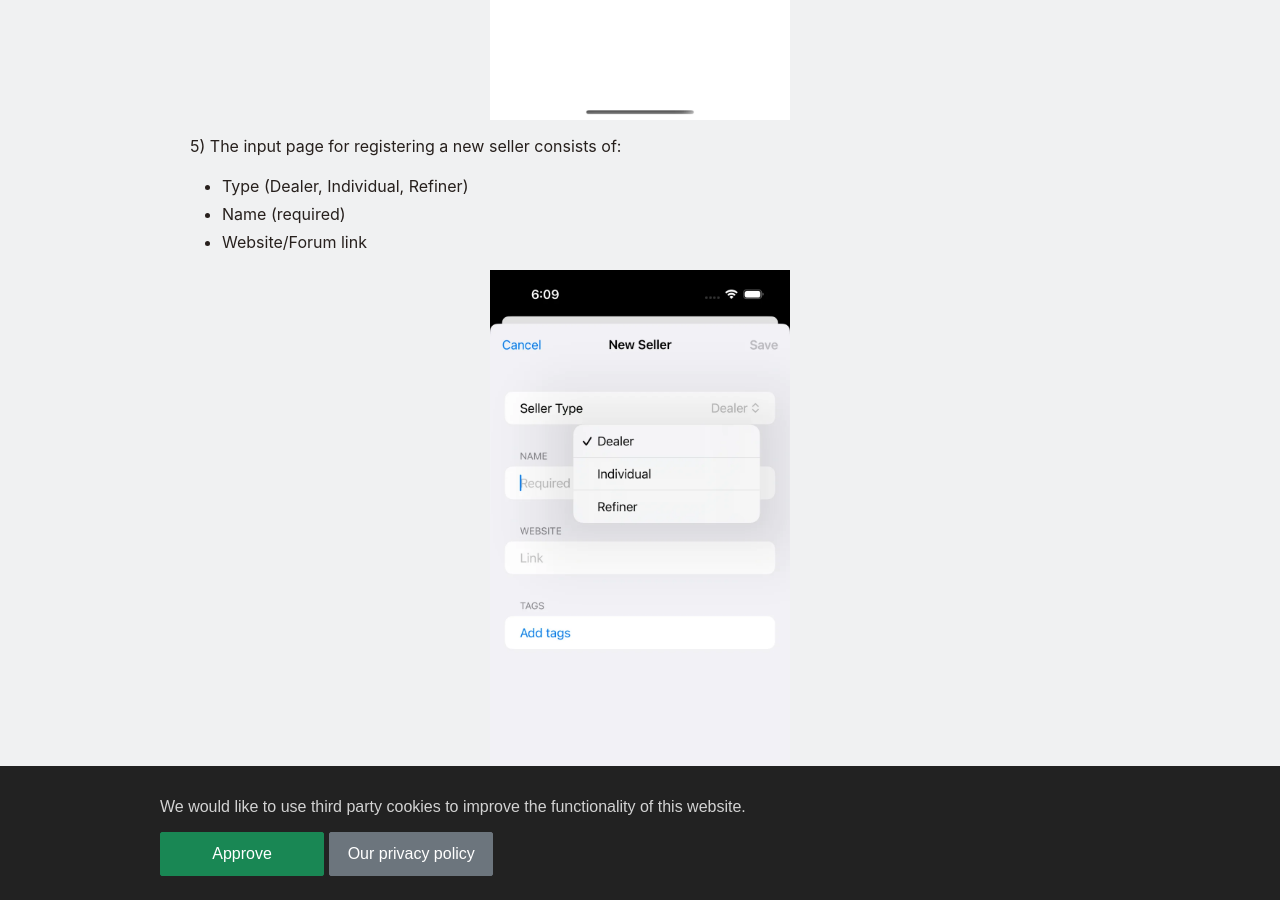
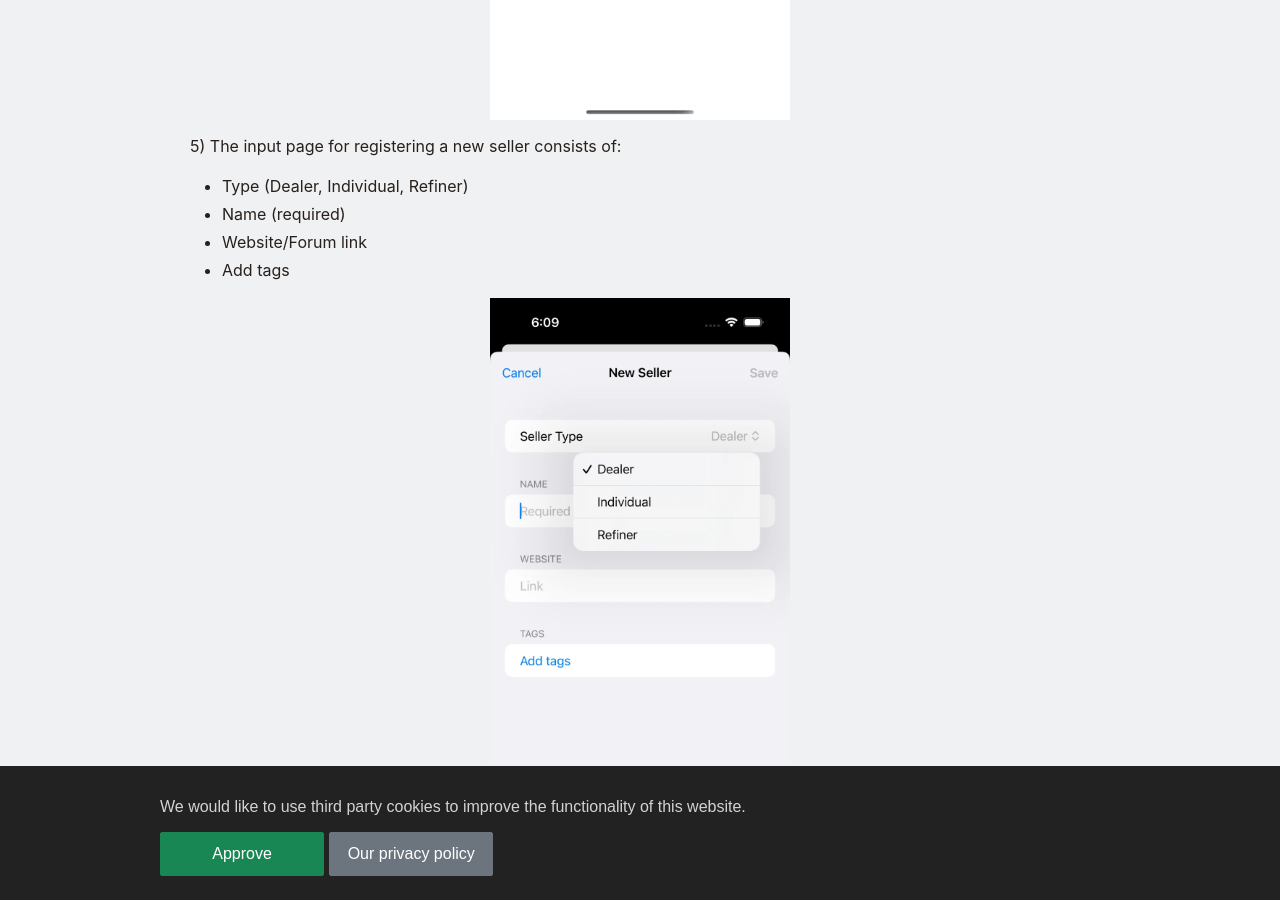
Before and after one commit to Precious-Metals-Manager/precious-metals-manager-landing-page, a Jekyll site: the page built from _getting-started/create-order.md, in a window 1280 px wide and 900 px high, scrolled down 2569 px. Built offline with Jekyll 4.4.1, drawn with Linux system fonts in a browser that asks for light colours; cached includes are drawn as plain includes; nearby versions of some CDN libraries.

Commit message:
Update create order guide

```diff
--- a/_getting-started/create-order.md
+++ b/_getting-started/create-order.md
@@ -41,6 +41,7 @@ All fields are optional. If you skip them, the order will be creted as New Order
 * Type (Dealer, Individual, Refiner)
 * Name (required)
 * Website/Forum link
+* Add tags
 
 {% include theme-image.html
    data_light="/assets/images/light/create_seller_light.webp"
```
